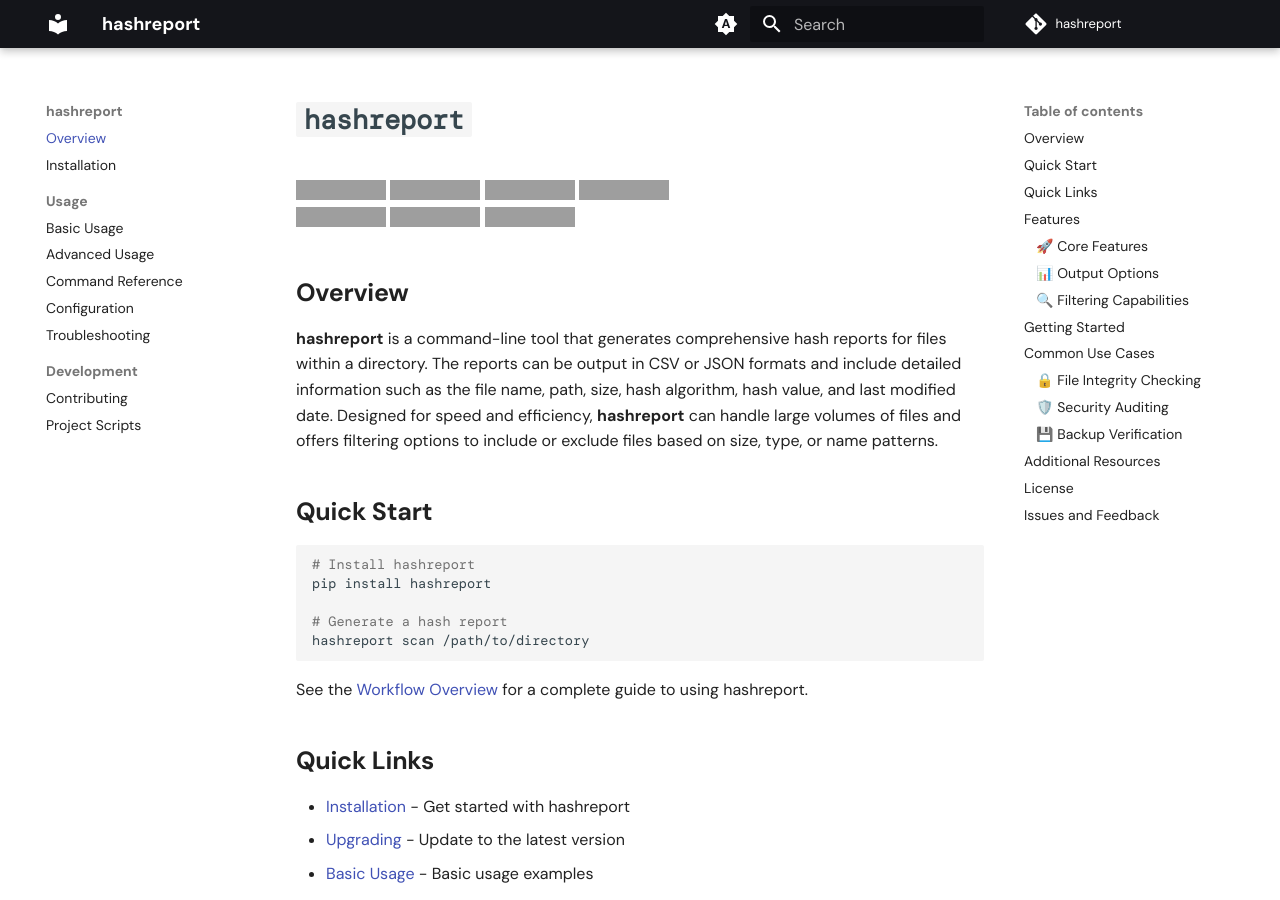
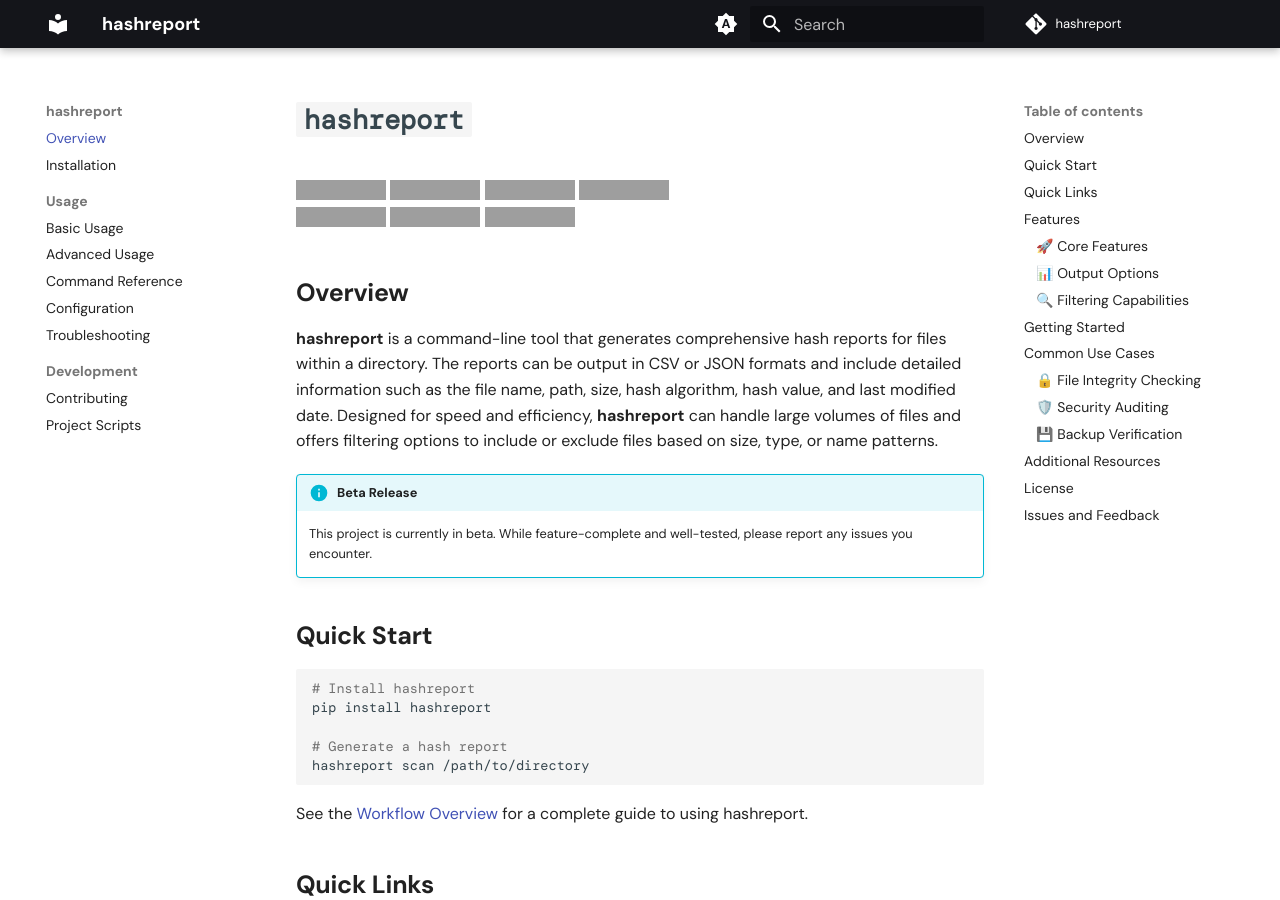
Before and after one commit to madebyjake/hashreport, an MkDocs documentation site: the page built from docs/index.md, in a window 1280 px wide and 900 px high, cut to the strip 0-900 px from the top of the window. Built offline with MkDocs 1.6.1 and Material for MkDocs 9.7.7, drawn with Linux system fonts in a browser that asks for light colours; some web fonts are replaced; comment, search, counter and statistics services are not loaded; the version menu is left out; grey boxes are pictures that could not be loaded.

Commit message:
docs: add beta release notice

```diff
--- a/docs/index.md
+++ b/docs/index.md
@@ -11,6 +11,9 @@
 ## **Overview**
 
 **hashreport** is a command-line tool that generates comprehensive hash reports for files within a directory. The reports can be output in CSV or JSON formats and include detailed information such as the file name, path, size, hash algorithm, hash value, and last modified date. Designed for speed and efficiency, **hashreport** can handle large volumes of files and offers filtering options to include or exclude files based on size, type, or name patterns.
+
+!!! info "Beta Release"
+    This project is currently in beta. While feature-complete and well-tested, please report any issues you encounter.
 
 ## **Quick Start**
 
```
